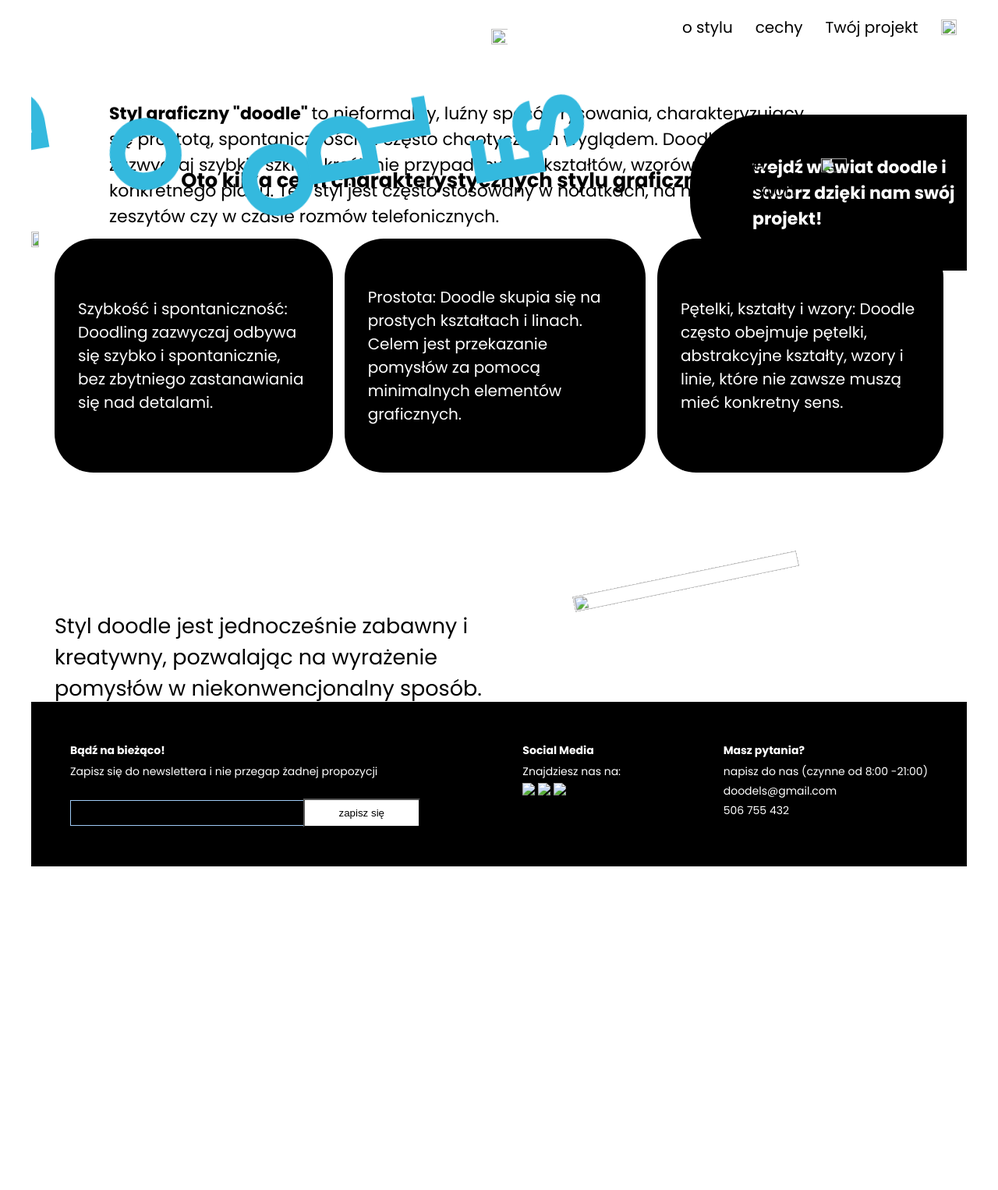
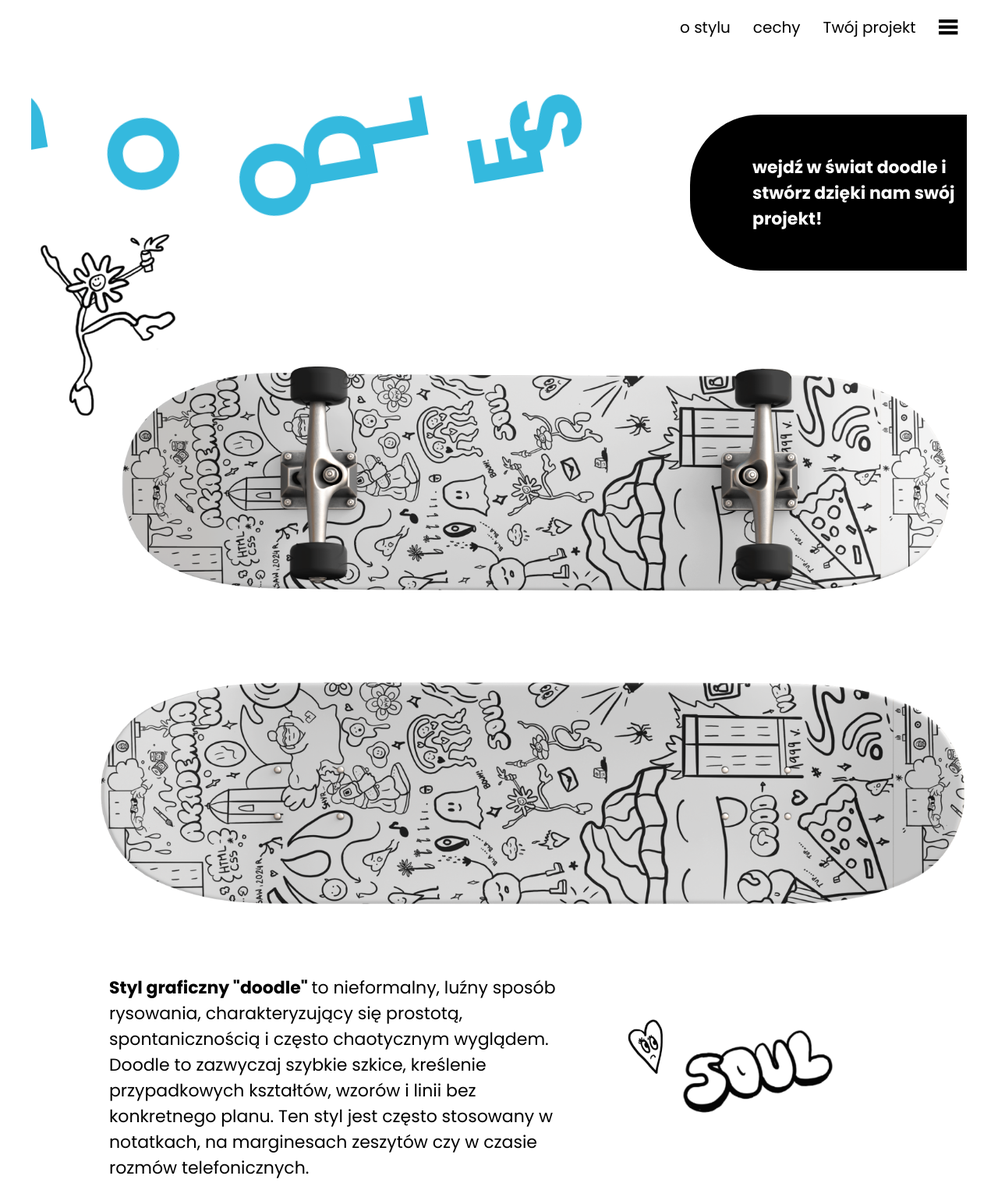
Before and after one commit to Reqqu14/Maria-Glaza, a plain HTML site: page index.html in a window 1280 px wide. Shown: the top 1526 px of the page at 78% size. Before the commit the page ends 1111 px from the top, so only its background shows below. Drawn offline with Linux system fonts and the light colour scheme; the site is published under a folder, as on GitHub Pages, so addresses that start at the root find nothing.

Commit message:
images path update

```diff
--- a/index.html
+++ b/index.html
@@ -30,17 +30,17 @@
           <p>o stylu</p>
           <p>cechy</p>
           <p>Twój projekt</p>
-          <img class="hamburger-icon" src="/img/hamburger.png" />
+          <img class="hamburger-icon" src="img/hamburger.png" />
         </div>
       </div>
       <div class="initial-text">
         <h2>wejdź w świat doodle i stwórz dzięki nam swój projekt!</h2>
       </div>
       <div class="titleman">
-        <img class="titleman-img" src="/img/title-man.png" />
+        <img class="titleman-img" src="img/title-man.png" />
       </div>
       <div class="skateboards">
-        <img class="skateboards-img" src="/img/skateboards.png" />
+        <img class="skateboards-img" src="img/skateboards.png" />
       </div>
       <div class="doodle-text">
         <p>
@@ -51,10 +51,10 @@
           konkretnego planu. Ten styl jest często stosowany w notatkach, na
           marginesach zeszytów czy w czasie rozmów telefonicznych.
         </p>
-        <img class="doodle-soul-img" src="/img/doodle-soul.png" />
+        <img class="doodle-soul-img" src="img/doodle-soul.png" />
       </div>
       <div class="main-imgs-section">
-        <img class="skateboards-2" src="/img/skateboards-2.png" />
+        <img class="skateboards-2" src="img/skateboards-2.png" />
       </div>
       <div class="main-section">
         <h3>Oto kilka cech charakterystycznych stylu graficznego doodle:</h3>
@@ -89,10 +89,10 @@
           niektórzy ludzie twierdzą, że rysowanie w trakcie nauki
           <strong>pomaga im lepiej przyswajać informacje.</strong>
         </p>
-        <img class="bag-img" src="/img/bag.png" />
+        <img class="bag-img" src="img/bag.png" />
       </div>
       <div class="doodle-text">
-        <img class="doodle-text-img" src="/img/doodle-text.png" />
+        <img class="doodle-text-img" src="img/doodle-text.png" />
       </div>
       <div class="footer">
         <div class="footer-section">
@@ -107,9 +107,9 @@
           <h4>Social Media</h4>
           <p>Znajdziesz nas na:</p>
           <div>
-            <img src="/img/Facebook.png" />
-            <img src="/img/Instagram.png" />
-            <img src="/img/YouTube.png" />
+            <img src="img/Facebook.png" />
+            <img src="img/Instagram.png" />
+            <img src="img/YouTube.png" />
           </div>
         </div>
         <div class="footer-section">
```
